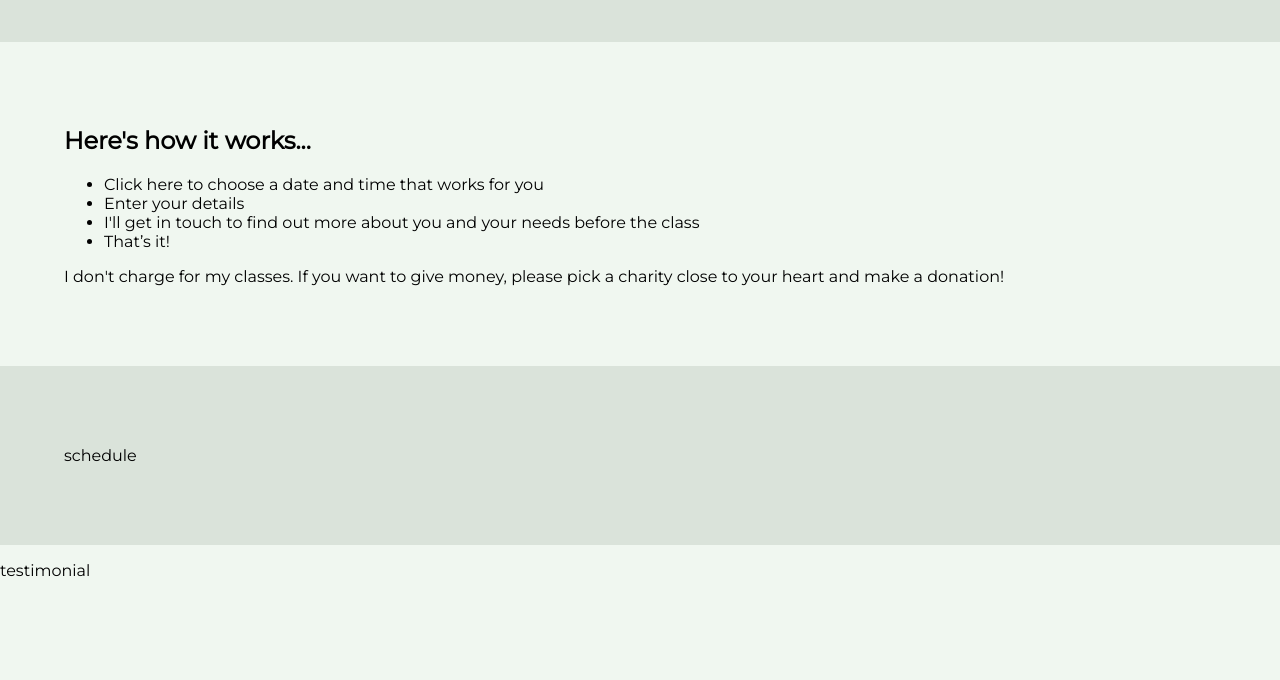
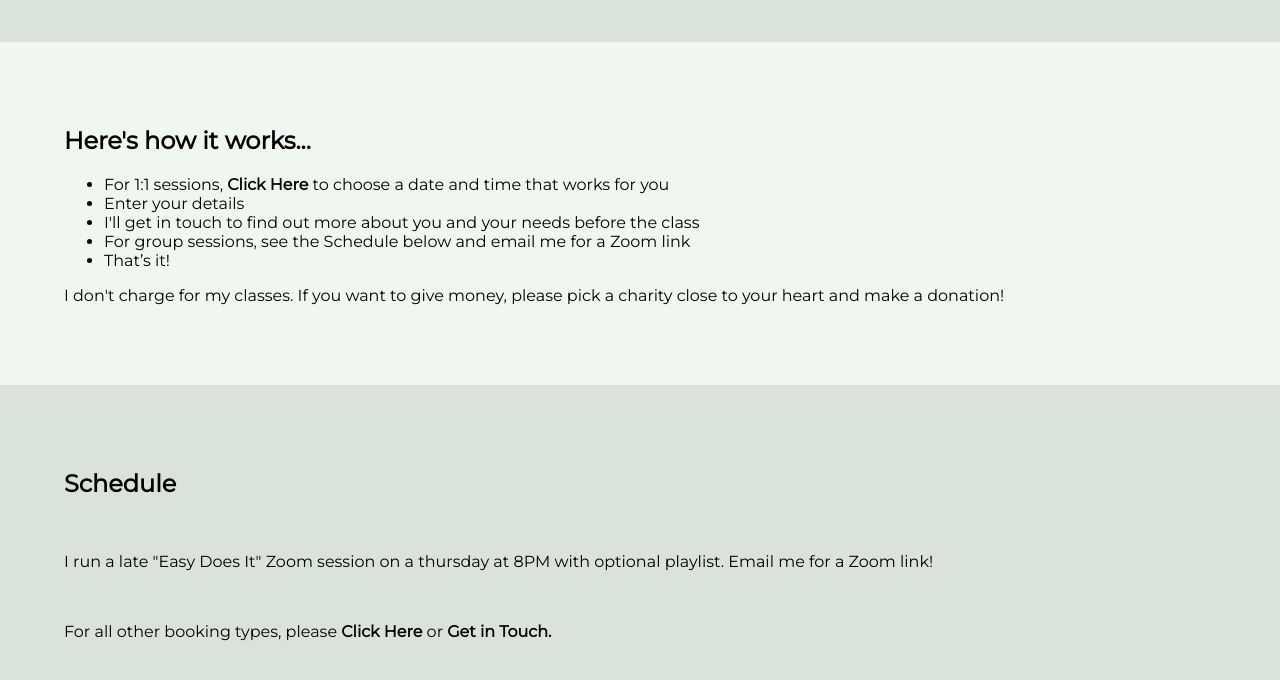
Before and after one commit to dtring/unbendy, a website: page index.html in a window 1280 px wide. Shown: the part 1325-2005 px from the top of the page. Before the commit the page ends 1921 px from the top, so only its background shows below. Drawn offline with Linux system fonts and the light colour scheme; a web font is replaced by a local one.

Commit message:
some text changes

```diff
--- a/css/stylesheet.css
+++ b/css/stylesheet.css
@@ -4,6 +4,8 @@
 
 /* mobile */
 
+@media screen and (max-width: 750px) {
+}
 
 body {
 	max-width: 100%;
@@ -55,6 +57,7 @@ img.introimg {
 .intro {
 	padding: 5%;
 }
+
 
 
 /* about */
--- a/index.html
+++ b/index.html
@@ -70,18 +70,25 @@
 				<p><h2>Here's how it works...</h2></p>
 				<div>
 					<ul>
-						<li>Click here to choose a date and time that works for you</li>
+						<li>For 1:1 sessions, <strong>Click Here</strong> to choose a date and time that works for you</li>
 						<li>Enter your details</li>
 						<li>I'll get in touch to find out more about you and your needs before the class</li>
+						<li>For group sessions, see the Schedule below and email me for a Zoom link</li>
 						<li>That’s it!</li>
 					</ul>
 					<p>I don't charge for my classes. If you want to give money, please pick a charity close to your heart and make a donation!</p>
 				</div>
 			</div>
 
-			<div class="schedule"><p>schedule</p></div>
+			<div class="schedule">
+				<p><h2>Schedule</h2></p>
+				<p>&nbsp;</p>
+				<p>I run a late "Easy Does It" Zoom session on a thursday at 8PM with optional playlist. Email me for a Zoom link!</p>
+				<p>&nbsp;</p>
+				<p>For all other booking types, please <strong>Click Here</strong> or <strong>Get in Touch.</strong></p>
+				<p>&nbsp;</p>
+			</div>
 
-			<div class="testimonial"><p>testimonial</p></div>
 
 		</div>
 
```
